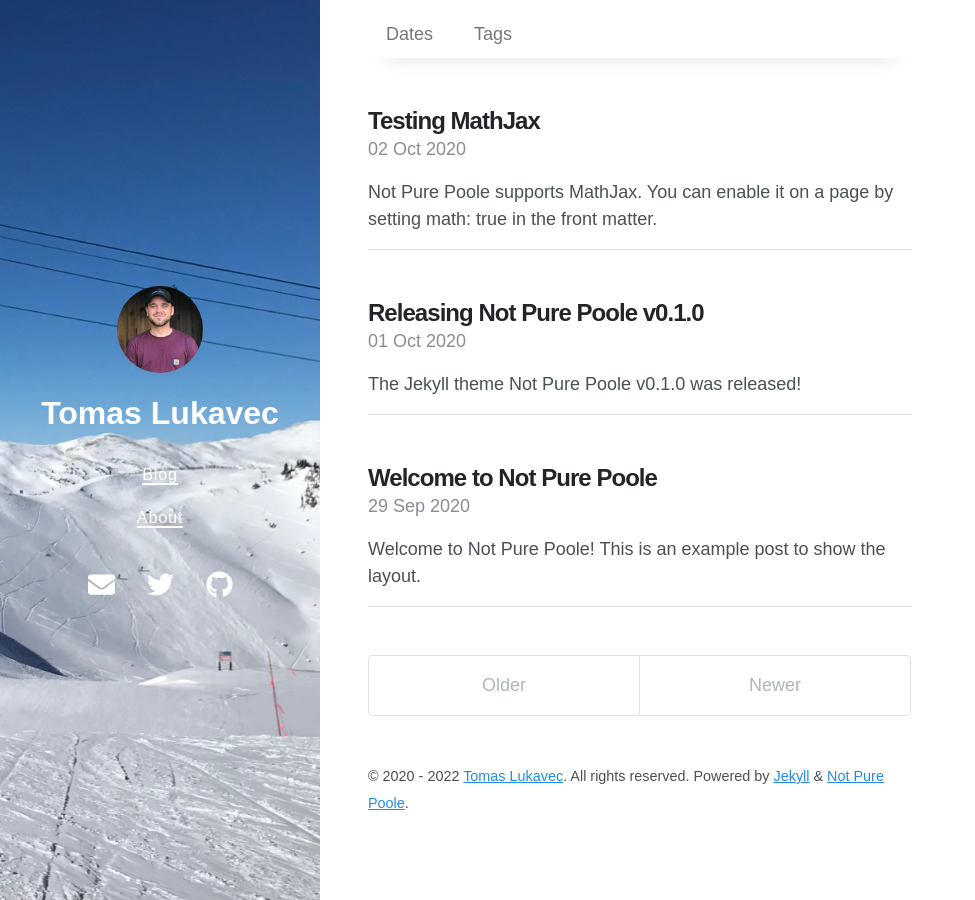
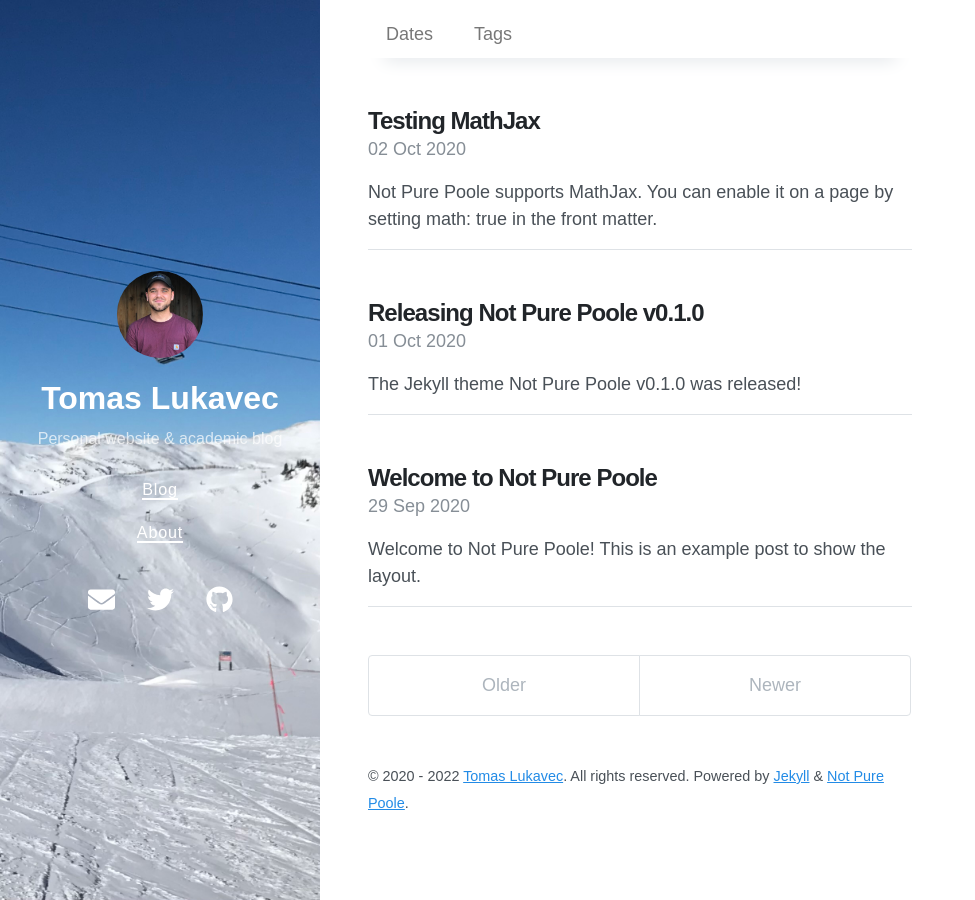
Before and after one commit to tomlukavec/tomlukavecX.github.io, a Jekyll site: the page built from index.html, in a window 1280 px wide. Shown: the whole page, without its empty margins (0-975 px from the left). Built offline with Jekyll 4.4.1, drawn with Linux system fonts in a browser that asks for light colours; nearby versions of some CDN libraries; the list of posts is cut into pages by our own code.

Commit message:
Update _config.yml

```diff
--- a/_config.yml
+++ b/_config.yml
@@ -1,6 +1,6 @@
 # Setup
 title: Tomas Lukavec
-description:
+description: Personal website & academic blog
 # url: https://tomlukavec.github.io
 avatar: /avatar.jpg
 paginate: 5
```
